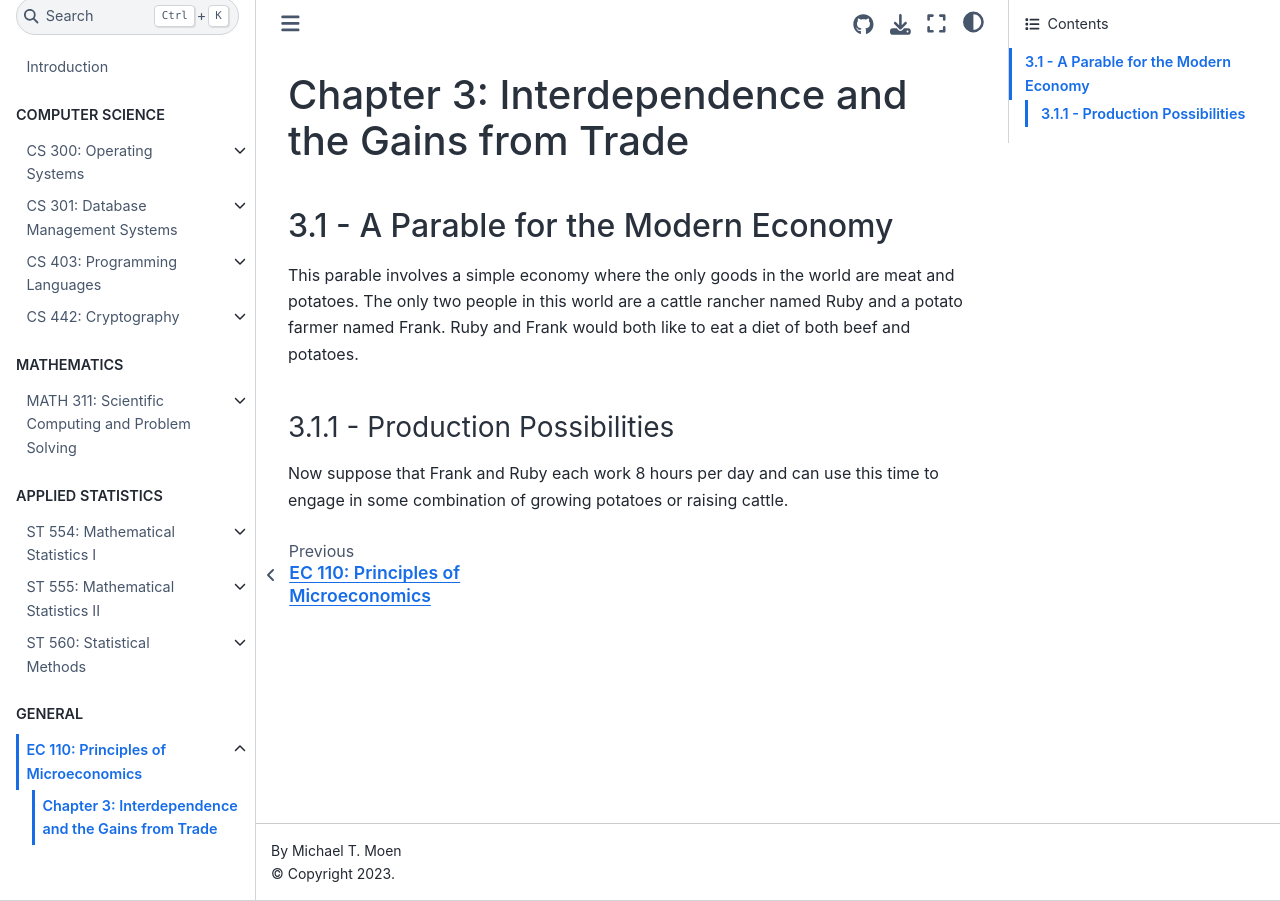
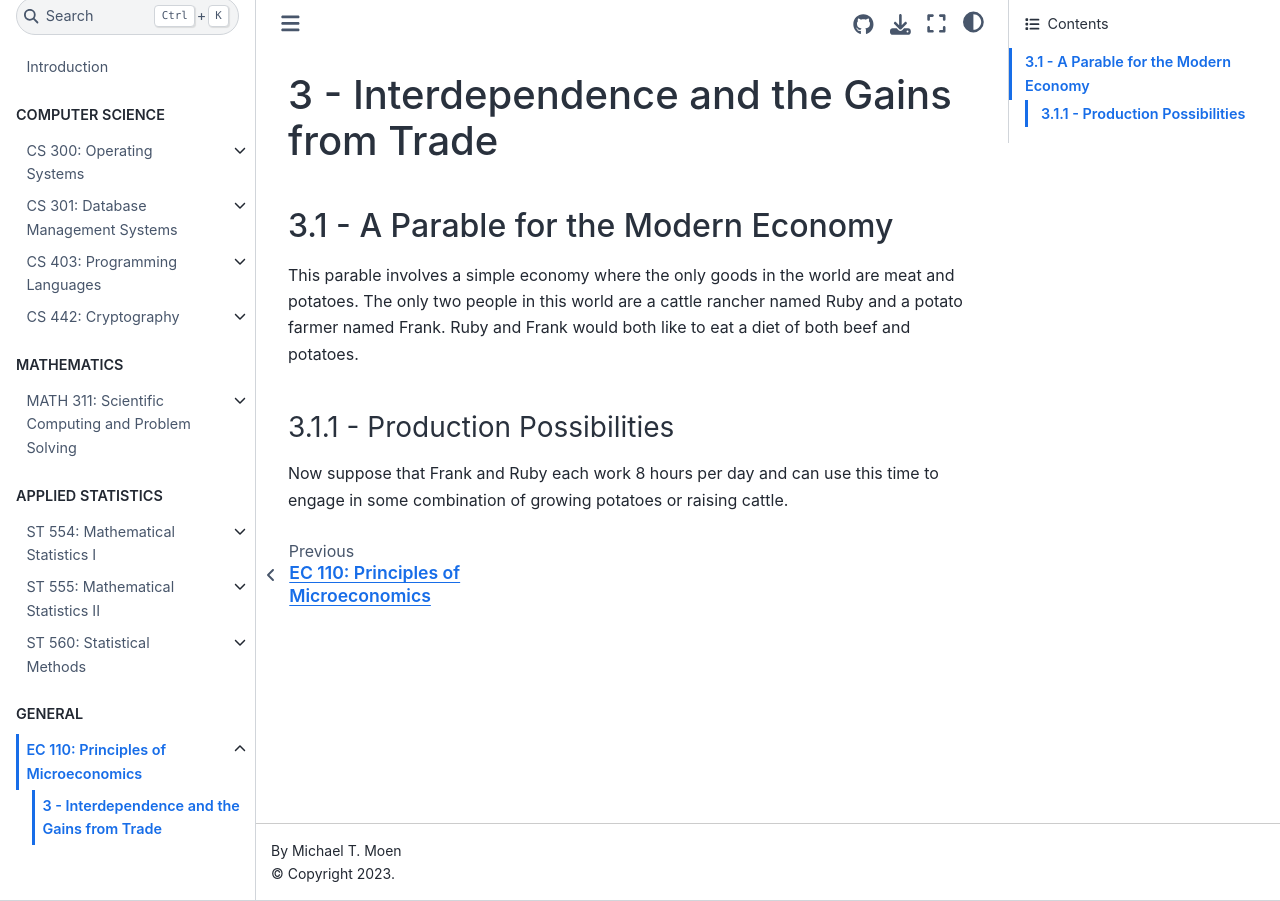
Before and after one commit to MoenMi/notes, a Jupyter Book: the page built from classes/ec110/chapter-3.md, in a window 1280 px wide. Built offline with Jupyter Book 1.0.4 settings and Sphinx 7.4.7 and the Sphinx Book theme 1.1.4, drawn with Linux system fonts in a browser that asks for light colours; pages that are not in the unit, such as notebooks, are missing from menus.

Commit message:
Refactor chapter 3 heading in EC110 class notes

```diff
--- a/classes/ec110/chapter-3.md
+++ b/classes/ec110/chapter-3.md
@@ -1,4 +1,4 @@
-# Chapter 3: Interdependence and the Gains from Trade
+# 3 - Interdependence and the Gains from Trade
 
 ## 3.1 - A Parable for the Modern Economy
 
```
